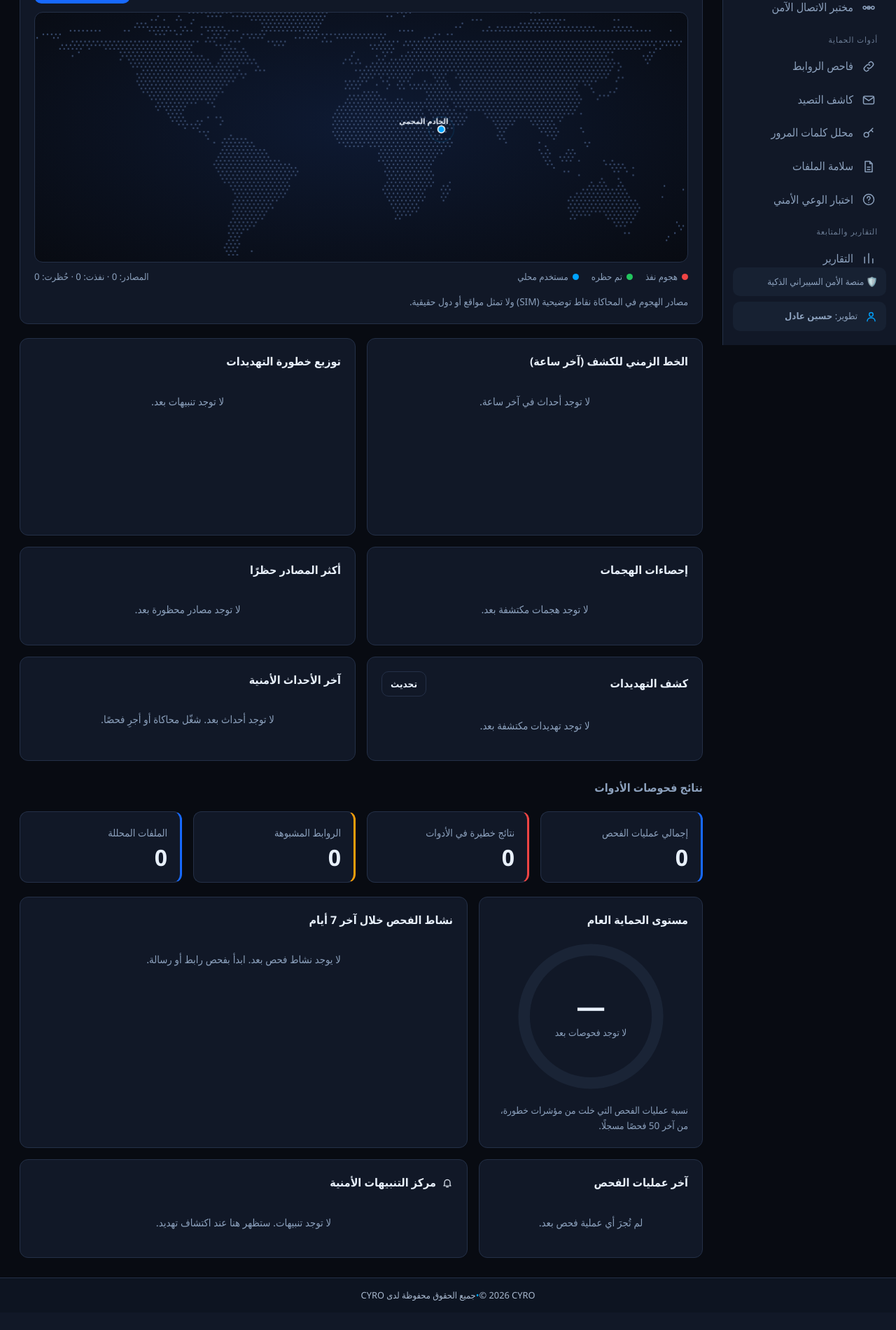
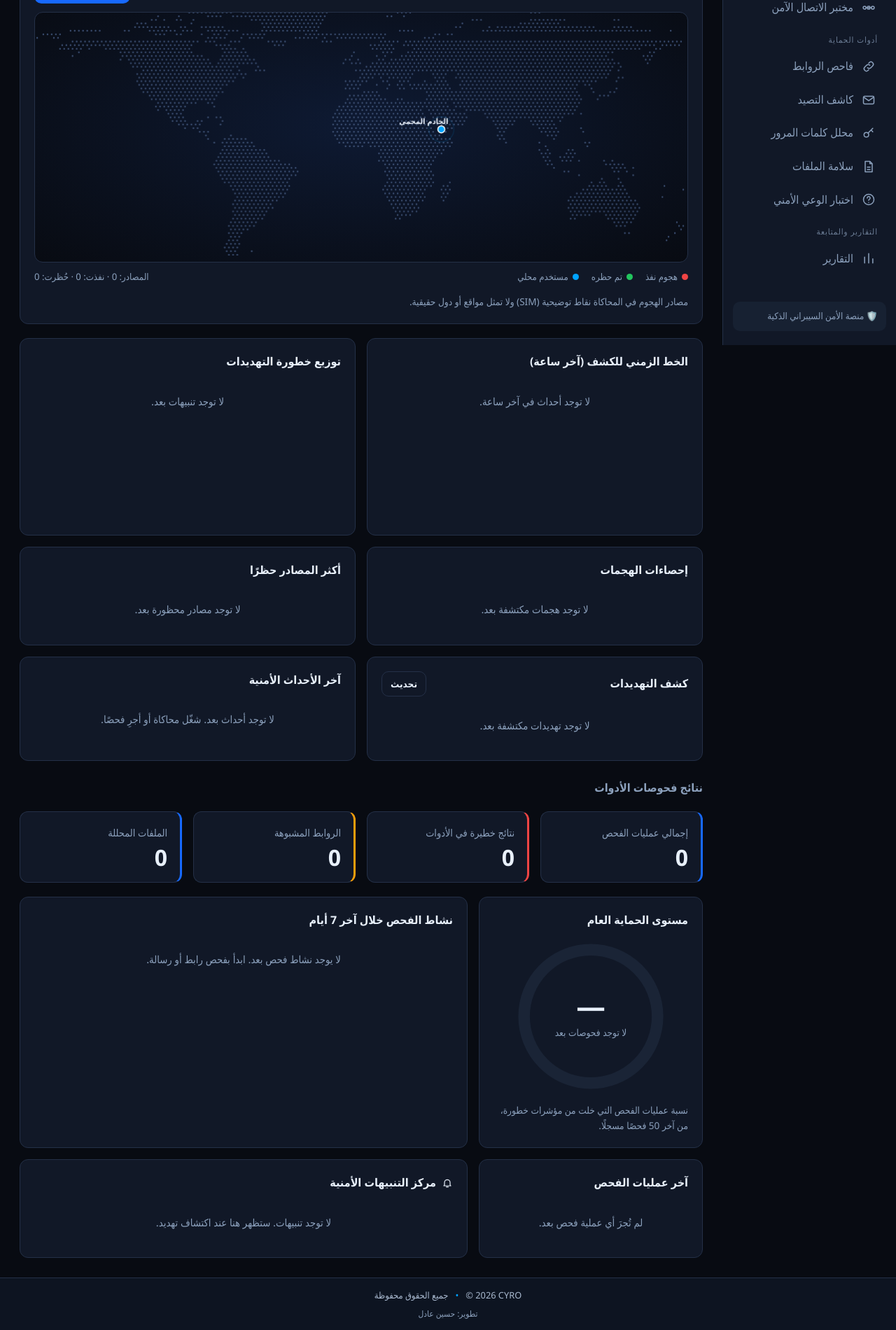
Before and after one commit to hasseensahaeri-ux/CYRO, a Flask app: page / in a window 1280 px wide. Shown: the part 255-2155 px from the top of the page at 70% size. Before the commit the page ends 2113 px from the top, so only its background shows below. Run offline with Flask 3, Linux system fonts and the light colour scheme; data that the repository does not hold is empty.

Commit message:
Apply CYRO security and interface fixes

```diff
--- a/frontend/templates/base.html
+++ b/frontend/templates/base.html
@@ -50,13 +50,9 @@
       {% endfor %}
       {% endfor %}
     </nav>
-    <div class="side-meta-stack" aria-label="معلومات المنصة والمطور">
+    <div class="side-meta-stack" aria-label="CYRO">
       <p class="tagline side-meta-item" data-i18n="tagline">
         <svg class="ico side-meta-icon" aria-hidden="true"><use href="#i-shield"/></svg>
-      </p>
-      <p class="developer-credit side-meta-item" dir="rtl">
-        <svg class="ico side-meta-icon" aria-hidden="true"><use href="#i-user"/></svg>
-        <span>تطوير: <strong>حسين عادل</strong></span>
       </p>
     </div>
   </aside>
@@ -72,8 +68,9 @@
     <main class="content">{% block content %}{% endblock %}</main>
   </div>
 </div>
-<footer class="site-footer" aria-label="حقوق النشر" dir="rtl">
-  <span class="footer-rights"><bdi>© 2026 CYRO</bdi><span class="footer-separator" aria-hidden="true">•</span><span>جميع الحقوق محفوظة لدى CYRO</span></span>
+<footer class="site-footer" data-i18n-aria="foot_label">
+  <p class="footer-line"><bdi>© 2026 CYRO</bdi><span class="footer-separator" aria-hidden="true">•</span><span data-i18n="foot_rights"></span></p>
+  <p class="footer-line footer-dev" data-i18n="foot_dev"></p>
 </footer>
 <div class="toasts" id="toasts" role="status" aria-live="polite"></div>
 <script src="{{ url_for('static', filename='js/i18n.js', v='20261113-2') }}"></script>
```
